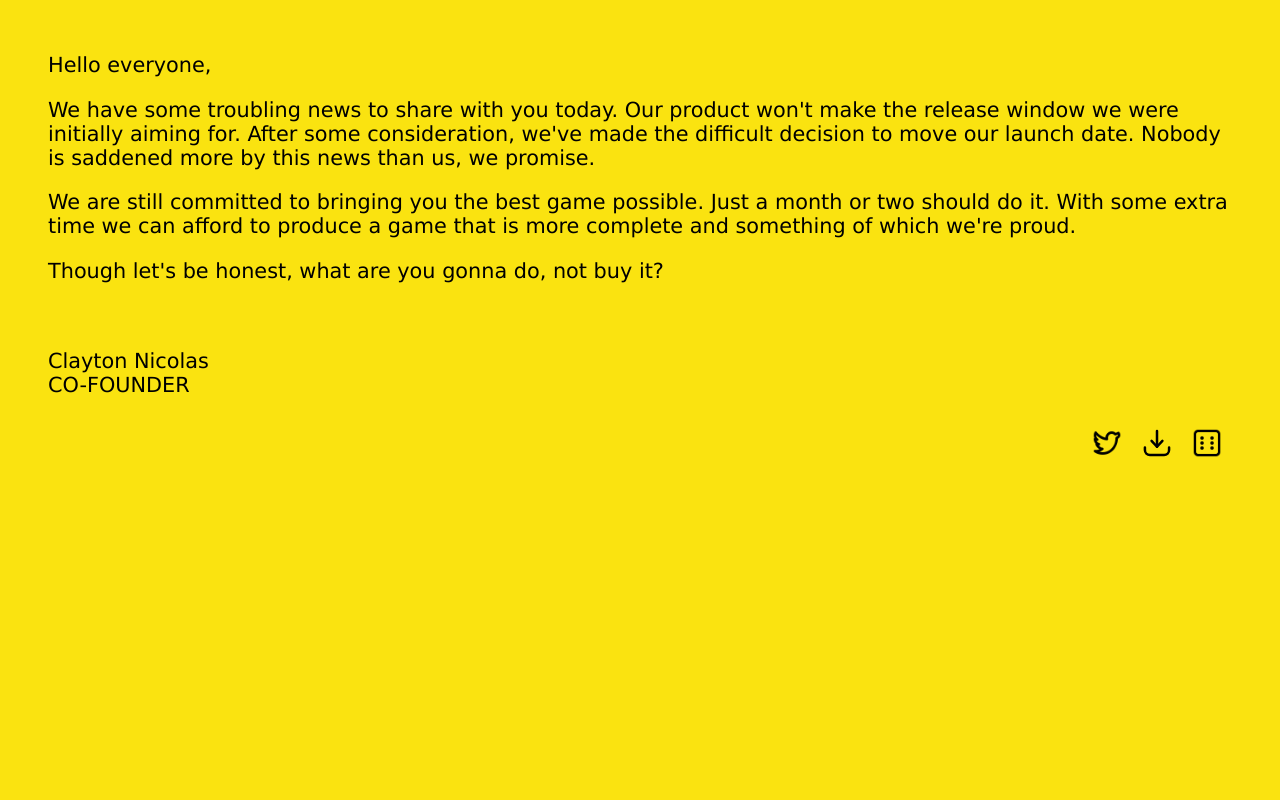
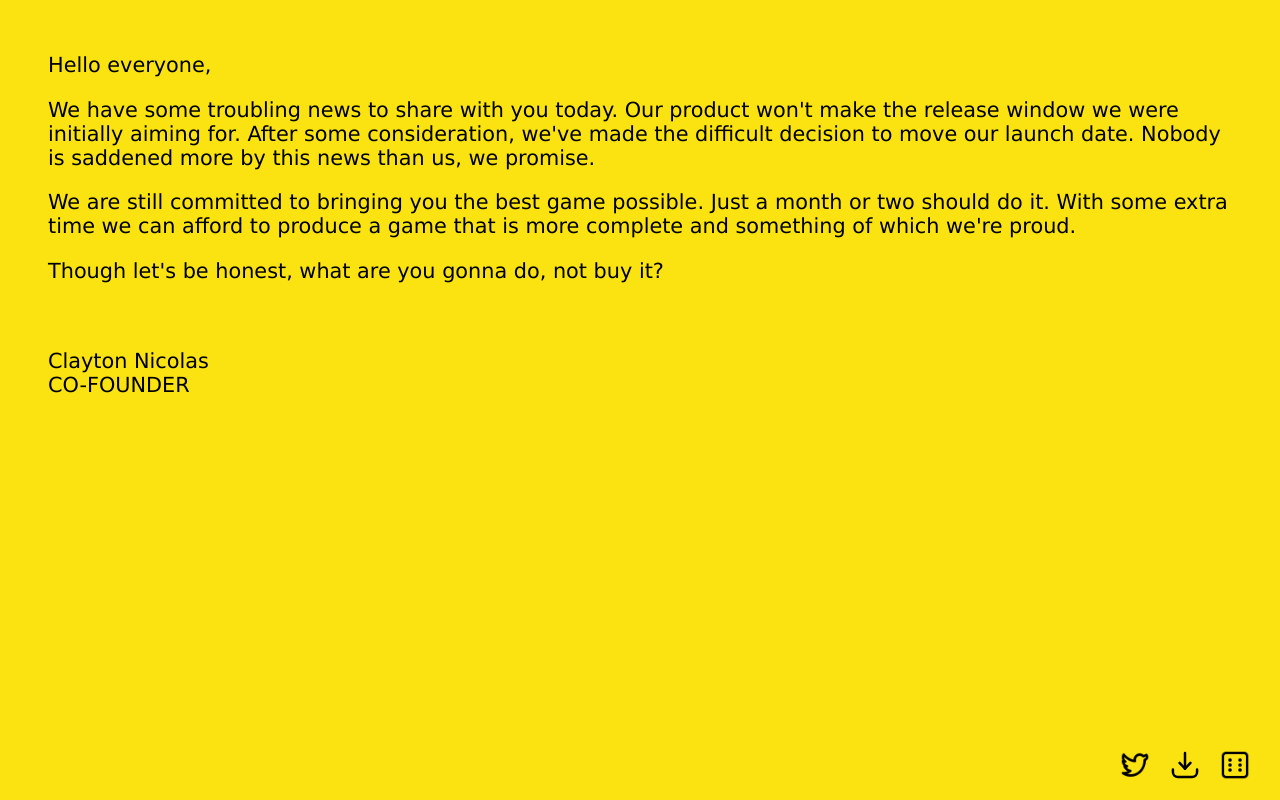
Before and after one commit to Miltage/delay-announcement-generator, a website built with webpack: page dist/index.html in a window 1280 px wide. Built offline with nearby package versions, Linux system fonts and the light colour scheme.

Commit message:
Pin buttons to bottom of window

```diff
--- a/src/style.scss
+++ b/src/style.scss
@@ -1,7 +1,6 @@
 body {
   margin: 0;
   padding: 2rem 3rem;
-  overflow: hidden;
   background-color: rgb(250, 227, 16);
   font-size: 1.3rem;
   font-family: 'Lucida Sans', 'Lucida Sans Regular', 'Lucida Grande', 'Lucida Sans Unicode', Geneva, Verdana, sans-serif;
@@ -41,6 +40,10 @@ p span {
 }
 
 #buttons {
+  position: absolute;
+  right: 20px;
+  bottom: 10px;
+
   .icon-button {
     display: block;
     float: right;
```
